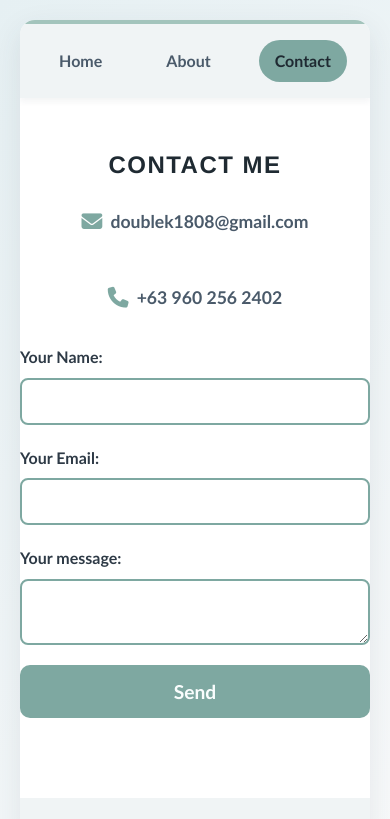
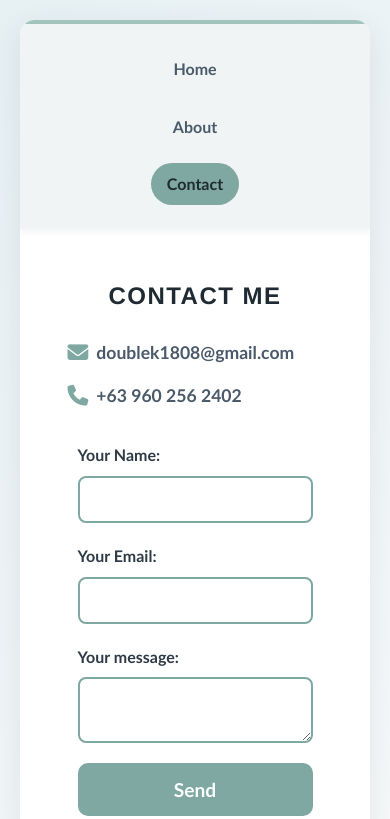
Before and after one commit to ReignaBee/krixxtal.github.io, a plain HTML site: page contact.html in a window 390 px wide. Shown: the top 819 px of the page. Drawn offline with Linux system fonts and the light colour scheme.

Commit message:
Update main.css

```diff
--- a/main.css
+++ b/main.css
@@ -182,4 +182,22 @@ footer {
   font-size: 0.9rem;
   border-bottom: 4px solid #a3c4bc; /* mas common ang border-top sa footer */
   margin-top: 2rem; /* space mula sa content sa itaas */
+
 }
+@media (max-width: 600px) {
+  nav ul {
+    flex-direction: column;
+    align-items: center;
+  }
+  nav ul li {
+    margin: 8px 0;
+  }
+  .contact-row {
+    flex-direction: column;
+    gap: 15px;
+  }
+  .contact-form {
+    width: 100%;
+    padding: 0 10px;
+  }
+}
```
